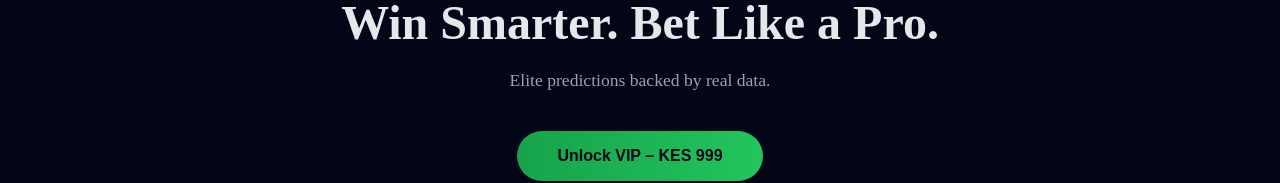
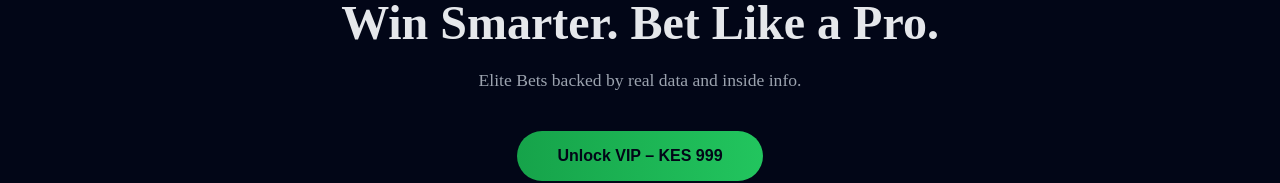
Before and after one commit to Muchyz/Sureodds-frontend, a React (Vite) app: page /features in a window 1280 px wide. Shown: the part 170-353 px from the top of the page. Built offline with nearby package versions, Linux system fonts and the light colour scheme; no server answers; sample sign-in values are in the browser's storage.

Commit message:
Update Home.jsx, index.html, package.json and other changes

```diff
--- a/src/pages/Navbarpages/Features.jsx
+++ b/src/pages/Navbarpages/Features.jsx
@@ -14,7 +14,7 @@ function Features() {
         setError("");
       })
       .catch(() => {
-        setError("Upgrade to VIP to unlock features");
+        setError("Bets only visible to VIP's ...Upgrade to VIP to unlock features");
         setFeatures([]);
       })
       .finally(() => setLoading(false));
@@ -26,7 +26,7 @@ function Features() {
       <section className="features-hero">
         <span className="badge">VIP ACCESS</span>
         <h1>Win Smarter. Bet Like a Pro.</h1>
-        <p>Elite predictions backed by real data.</p>
+        <p>Elite Bets backed by real data and inside info.</p>
 
         <button className="cta-btn">Unlock VIP – KES 999</button>
       </section>
```
